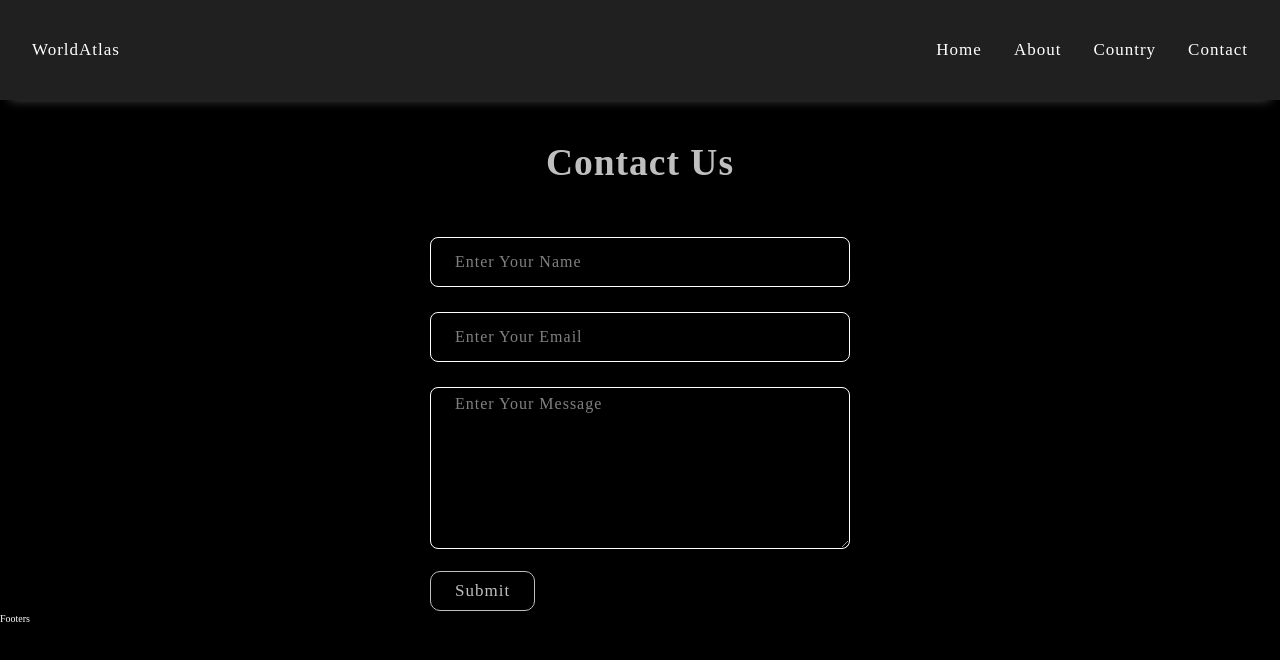
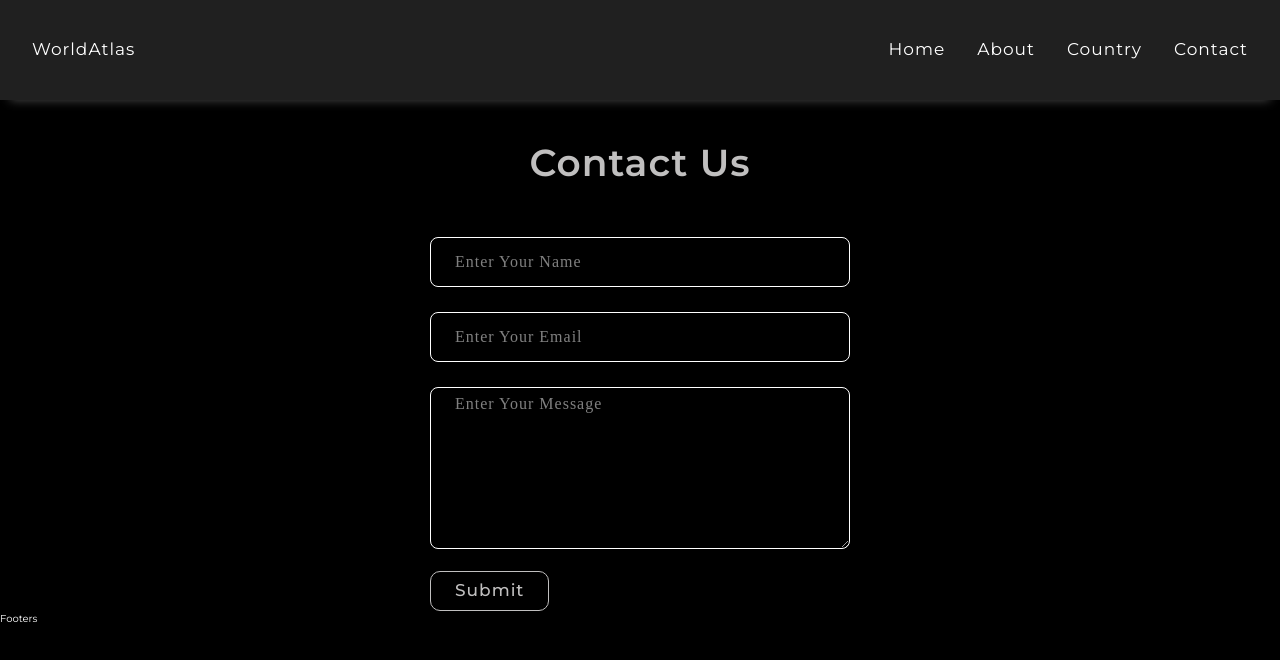
Before and after one commit to manishkr6/Country, a React (Vite) app: page /contact in a window 1280 px wide. Shown: the top 660 px of the page. Built offline with nearby package versions, Linux system fonts and the light colour scheme.

Commit message:
Add Montserrat font, enhance Contact page form submission, and create footer API data

```diff
--- a/src/App.css
+++ b/src/App.css
@@ -1,3 +1,5 @@
+@import url('https://fonts.googleapis.com/css2?family=Montserrat:ital,wght@0,100..900;1,100..900&display=swap');
+
 * {
   margin: 0;
   padding: 0;
@@ -10,7 +12,7 @@
 
 html {
   font-size: 62.5%;
-  font-family: "urbanist";
+  font-family: "Montserrat", sans-serif;
 }
 
 body {
@@ -548,6 +550,10 @@ contact us page
   margin-top: -0.3rem;
 }
 
+.contact-us-btn:hover {
+  background: linear-gradient(71deg, #080509, #1a171c, #080509);
+}
+
 /* //Loader  */
 /* HTML: <div class="loader"></div> */
 .loader {
--- /dev/null
+++ b/src/api/footerApi.json
@@ -0,0 +1,17 @@
+[
+  {
+    "icon": "MdPlace",
+    "title": "Find us",
+    "details": "Pune, Maharashtra"
+  },
+  {
+    "icon": "IoCallSharp",
+    "title": "Call us",
+    "details": "9876543211"
+  },
+  {
+    "icon": "TbMailPlus",
+    "title": "Mail us",
+    "details": "contact@kodyfier.com"
+  }
+]
--- a/src/pages/Contact.jsx
+++ b/src/pages/Contact.jsx
@@ -1,12 +1,17 @@
 import React from "react";
 
 const Contact = () => {
+  const handleFormSubmit = (formData) => {
+    // console.log(formData.entries());
+    const formInputData = Object.fromEntries(formData.entries());
+    console.log(formInputData);
+  };
+
   return (
     <section className=" flex gap-20 flex-col items-center">
       <h2 className="contact-us-h2 text-6xl leading-tight">Contact Us</h2>
-
       <div className=" p-10 rounded-lg w-2xl shadow-lg">
-        <form className="flex flex-col gap-10 ">
+        <form action={handleFormSubmit} className="flex flex-col gap-10 ">
           <input
             type="text"
             className="input border-2 text-3xl border-gray-500 h-20 w-full rounded-[8px]  "
```
